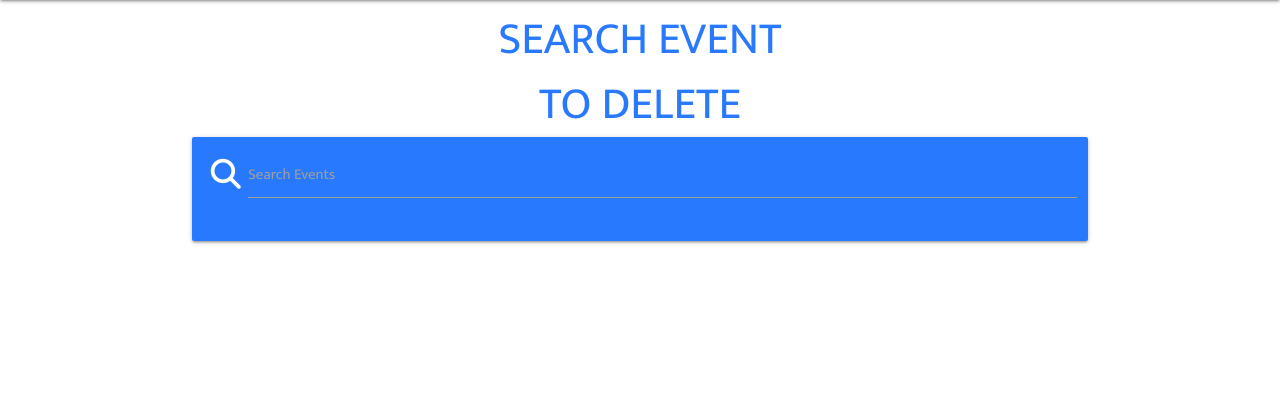
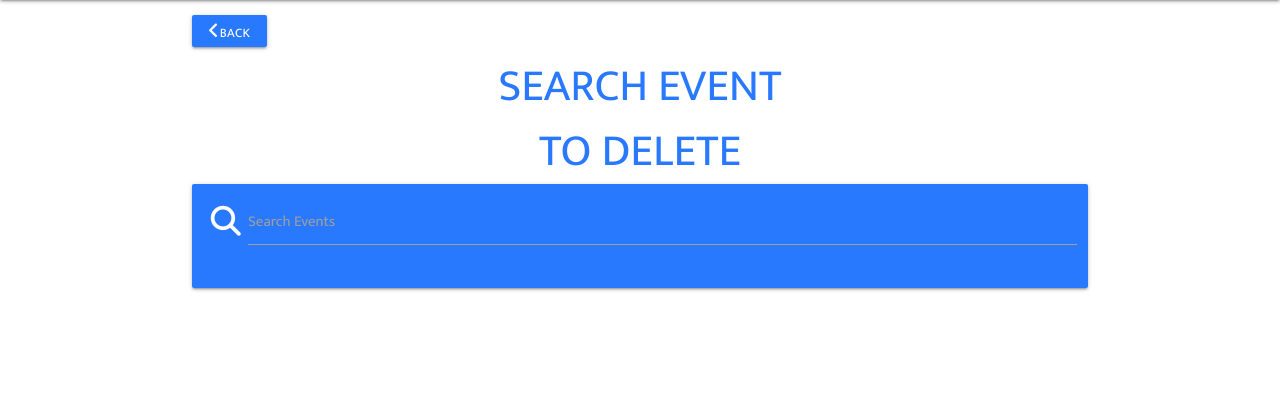
Before and after one commit to ABaron21/Tribal_Holidays, a Flask app: page /delete-event in a window 1280 px wide. Shown: the part 64-484 px from the top of the page. Run offline with Flask 2, Linux system fonts and the light colour scheme; data that the repository does not hold is empty; some libraries are stand-ins or nearby versions.

Commit message:
Add buttons and links for admin users to return to the previous page for a better user expierience

```diff
--- a/holidaymanager/static/css/style.css
+++ b/holidaymanager/static/css/style.css
@@ -287,3 +287,6 @@ main {
     width: 200px;
     height: 150px;
 }
+.back-btn{
+    margin-top: 15px;
+}
--- a/holidaymanager/templates/add-caravan.html
+++ b/holidaymanager/templates/add-caravan.html
@@ -44,6 +44,7 @@
                             </div>
                         </div>
                         <button type="submit" class="btn btn-medium blue accent-3">Add Caravan</button>
+                        <a class="btn btn-medium red accent-3" href="{{ url_for('admin_dashboard')}}">Cancel</a>
                     </form>
                 </div>
             </div>
--- a/holidaymanager/templates/add-event.html
+++ b/holidaymanager/templates/add-event.html
@@ -32,6 +32,7 @@
                             </div>
                         </div>
                         <button type="submit" class="btn btn-medium blue accent-3">Add Event</button>
+                        <a class="btn btn-medium red accent-3" href="{{ url_for('admin_dashboard')}}">Cancel</a>
                     </form>
                 </div>
             </div>
--- a/holidaymanager/templates/delete-caravan.html
+++ b/holidaymanager/templates/delete-caravan.html
@@ -1,6 +1,7 @@
 {% extends 'base.html' %}
 {% block content %}
 <div class="container">
+    <a class="btn back-btn btn-small blue accent-3" href="{{ url_for('admin_dashboard')}}"><i class="fa-solid fa-angle-left"></i>Back</a>
     <h1 class="page-title uppercase center">Search Caravan</h1>
     <h1 class="page-title uppercase center">To Delete</h1>
     <div class="row card-panel search-panel blue accent-3">
--- a/holidaymanager/templates/delete-event.html
+++ b/holidaymanager/templates/delete-event.html
@@ -1,6 +1,7 @@
 {% extends 'base.html' %}
 {% block content %}
 <div class="container">
+    <a class="btn back-btn btn-small blue accent-3" href="{{ url_for('admin_dashboard')}}"><i class="fa-solid fa-angle-left"></i>Back</a>
     <h1 class="page-title uppercase center">Search Event</h1>
     <h1 class="page-title uppercase center">To Delete</h1>
     <div class="row card-panel blue accent-3">
--- a/holidaymanager/templates/edit-caravan-search.html
+++ b/holidaymanager/templates/edit-caravan-search.html
@@ -1,6 +1,7 @@
 {% extends 'base.html' %}
 {% block content %}
 <div class="container">
+    <a class="btn back-btn btn-small blue accent-3" href="{{ url_for('admin_dashboard')}}"><i class="fa-solid fa-angle-left"></i>Back</a>
     <h1 class="page-title uppercase center">Search Caravan</h1>
     <h1 class="page-title uppercase center">To Edit</h1>
     <div class="row card-panel search-panel blue accent-3">
--- a/holidaymanager/templates/edit-caravan.html
+++ b/holidaymanager/templates/edit-caravan.html
@@ -50,6 +50,7 @@
                             </div>
                         </div>
                         <button type="submit" class="btn btn-medium blue accent-3">Update</button>
+                        <a class="btn btn-medium red accent-3" href="{{ url_for('edit_caravan_search')}}">Cancel</a>
                     </form>
                 </div>
             </div>
--- a/holidaymanager/templates/edit-event-search.html
+++ b/holidaymanager/templates/edit-event-search.html
@@ -1,6 +1,7 @@
 {% extends 'base.html' %}
 {% block content %}
 <div class="container">
+    <a class="btn back-btn btn-small blue accent-3" href="{{ url_for('admin_dashboard')}}"><i class="fa-solid fa-angle-left"></i>Back</a>
     <h1 class="page-title uppercase center">Search Event</h1>
     <h1 class="page-title uppercase center">To Edit</h1>
     <div class="row card-panel blue accent-3">
--- a/holidaymanager/templates/edit-event.html
+++ b/holidaymanager/templates/edit-event.html
@@ -32,6 +32,7 @@
                             </div>
                         </div>
                         <button type="submit" class="btn btn-medium blue accent-3">Update Changes</button>
+                        <a class="btn btn-medium red accent-3" href="{{ url_for('edit_event_search')}}">Cancel</a>
                     </form>
                 </div>
             </div>
```
